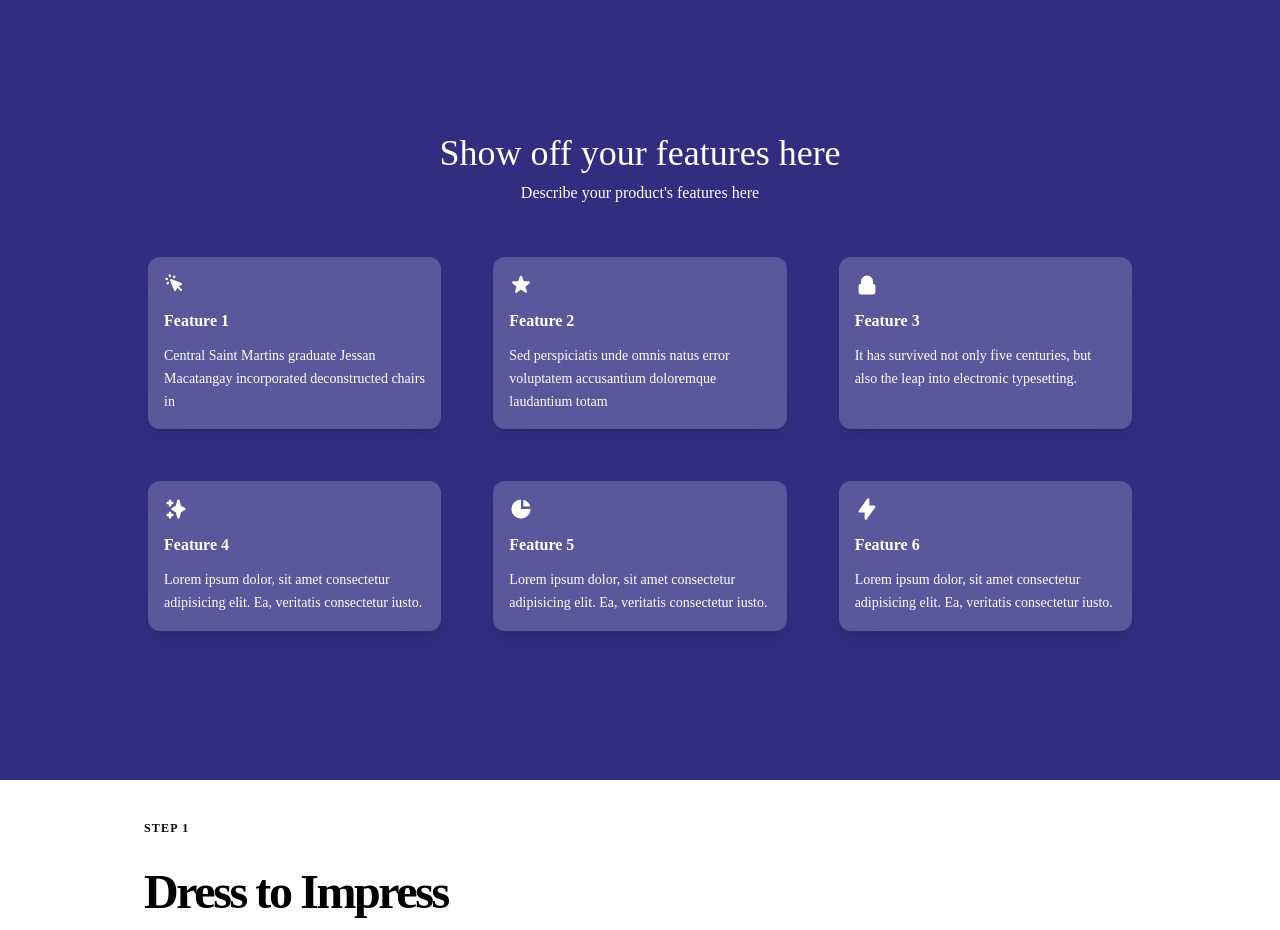
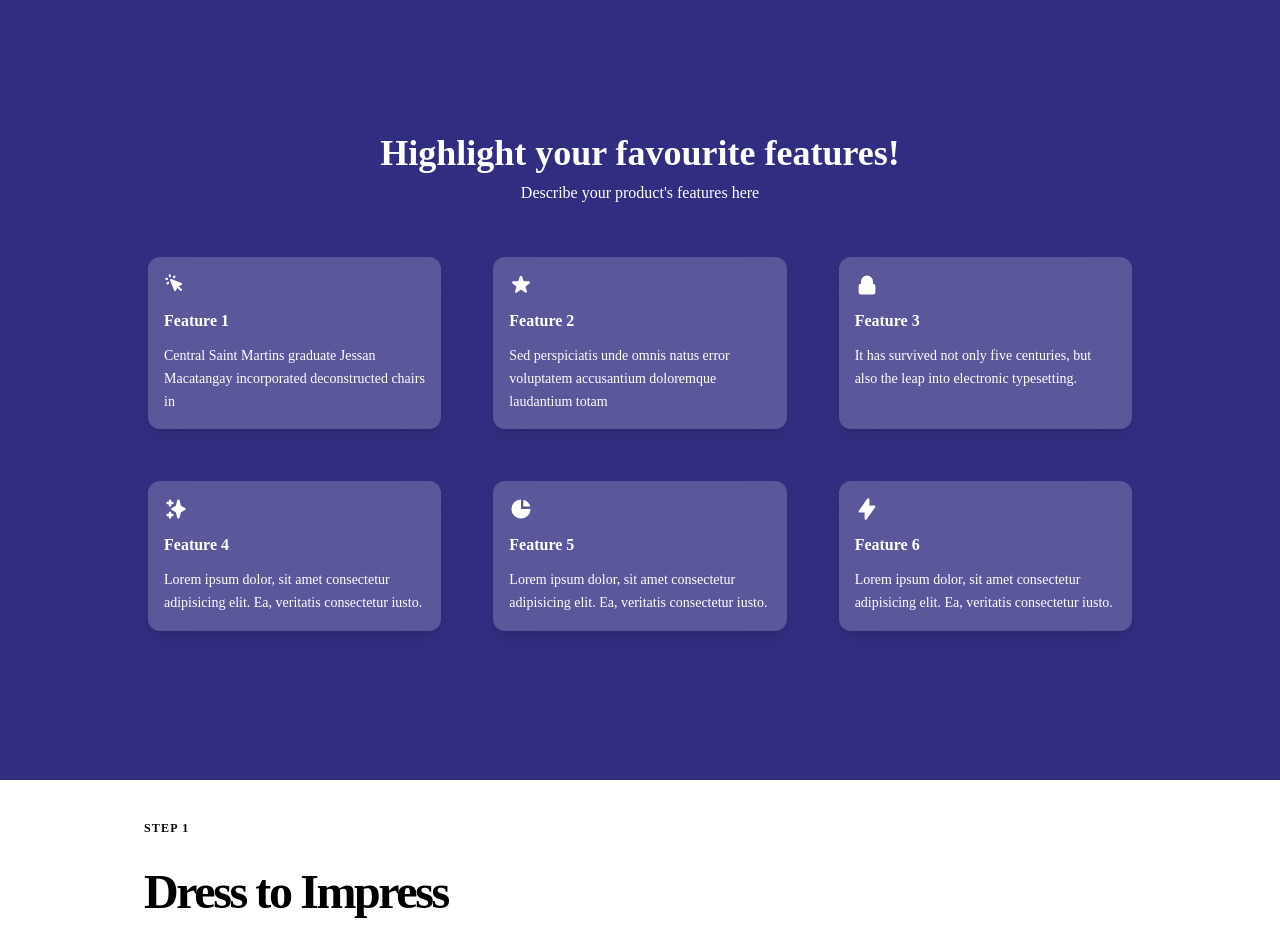
Before and after one commit to synerjay/landing-page-template-nextjs, a Next.js app: page / in a window 1280 px wide. Shown: the part 1620-2550 px from the top of the page. Built offline with nearby package versions, Linux system fonts and the light colour scheme.

Commit message:
added icons to the feature

```diff
--- a/comps/Feature.js
+++ b/comps/Feature.js
@@ -69,8 +69,8 @@ const Feature = () => {
   ];
   return (
     <section className='bg-indigo-900 h-screen text-white flex flex-col gap-y-2 justify-center items-center p-3 pt-10'>
-      <h2 className='text-center text-4xl text-white'>
-        Show off your features here
+      <h2 className='text-center text-4xl font-bold text-white'>
+        Highlight your favourite features!
       </h2>
       <p className='text-md'>Describe your product's features here</p>
       <FeatureBox features={features} />
```
